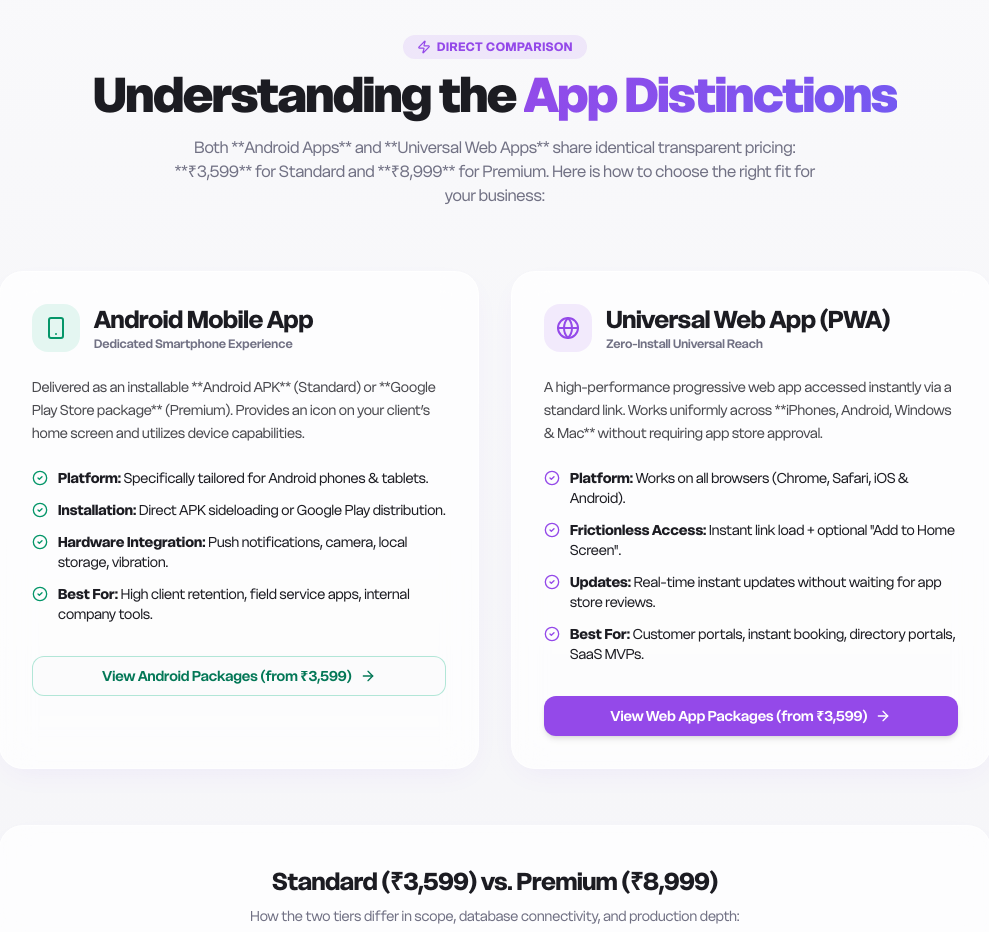
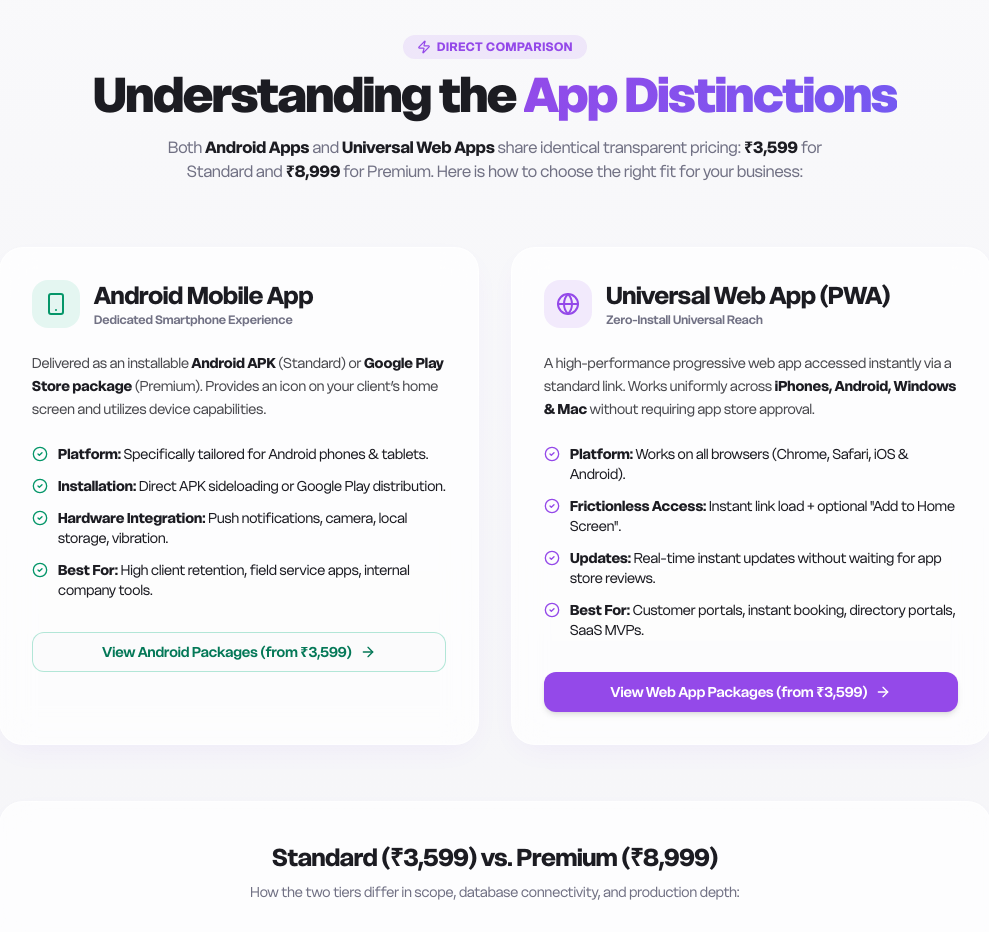
Before and after one commit to docuready-dev/docuready-shop, a React (Vite) app: page / in a window 1280 px wide. Shown: the part 1720-2652 px from the top of the page, without its empty margins (145-1134 px from the left). Built offline with nearby package versions, Linux system fonts and the light colour scheme.

Commit message:
fix: remove raw markdown asterisks from user-facing JSX copy

```diff
--- a/src/components/home/AppComparisonSection.tsx
+++ b/src/components/home/AppComparisonSection.tsx
@@ -21,7 +21,7 @@ export default function AppComparisonSection() {
             Understanding the <span className="gradient-text">App Distinctions</span>
           </h2>
           <p className="text-muted-foreground max-w-2xl mx-auto text-sm sm:text-base">
-            Both **Android Apps** and **Universal Web Apps** share identical transparent pricing: **₹3,599** for Standard and **₹8,999** for Premium. Here is how to choose the right fit for your business:
+            Both <strong className="font-bold text-foreground">Android Apps</strong> and <strong className="font-bold text-foreground">Universal Web Apps</strong> share identical transparent pricing: <strong className="font-bold text-foreground">₹3,599</strong> for Standard and <strong className="font-bold text-foreground">₹8,999</strong> for Premium. Here is how to choose the right fit for your business:
           </p>
         </motion.div>
 
@@ -45,7 +45,7 @@ export default function AppComparisonSection() {
             </div>
 
             <p className="text-sm text-foreground/80 leading-relaxed mb-6">
-              Delivered as an installable **Android APK** (Standard) or **Google Play Store package** (Premium). Provides an icon on your client’s home screen and utilizes device capabilities.
+              Delivered as an installable <strong className="font-bold text-foreground">Android APK</strong> (Standard) or <strong className="font-bold text-foreground">Google Play Store package</strong> (Premium). Provides an icon on your client’s home screen and utilizes device capabilities.
             </p>
 
             <div className="space-y-3 mb-8 text-sm">
@@ -92,7 +92,7 @@ export default function AppComparisonSection() {
             </div>
 
             <p className="text-sm text-foreground/80 leading-relaxed mb-6">
-              A high-performance progressive web app accessed instantly via a standard link. Works uniformly across **iPhones, Android, Windows & Mac** without requiring app store approval.
+              A high-performance progressive web app accessed instantly via a standard link. Works uniformly across <strong className="font-bold text-foreground">iPhones, Android, Windows & Mac</strong> without requiring app store approval.
             </p>
 
             <div className="space-y-3 mb-8 text-sm">
```
